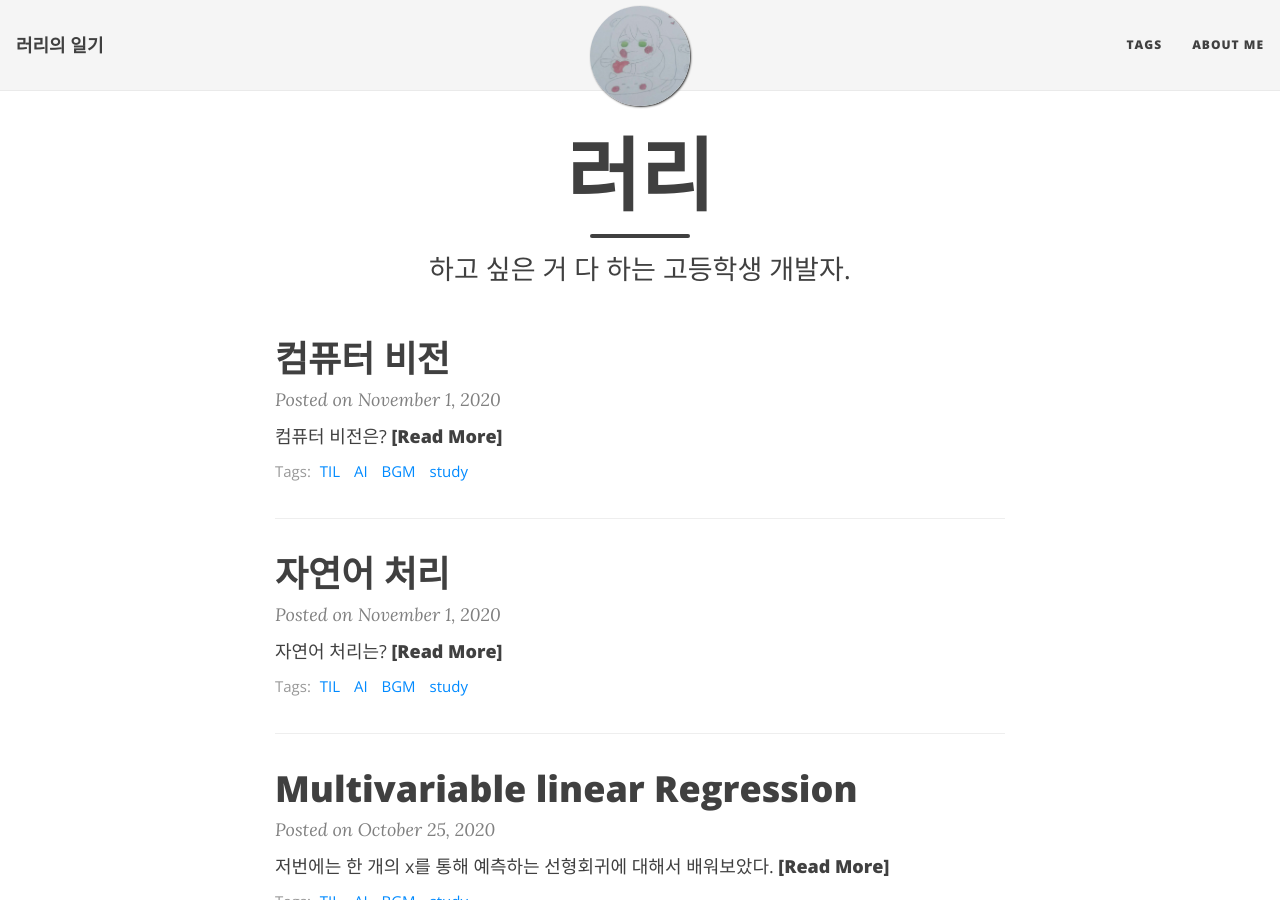
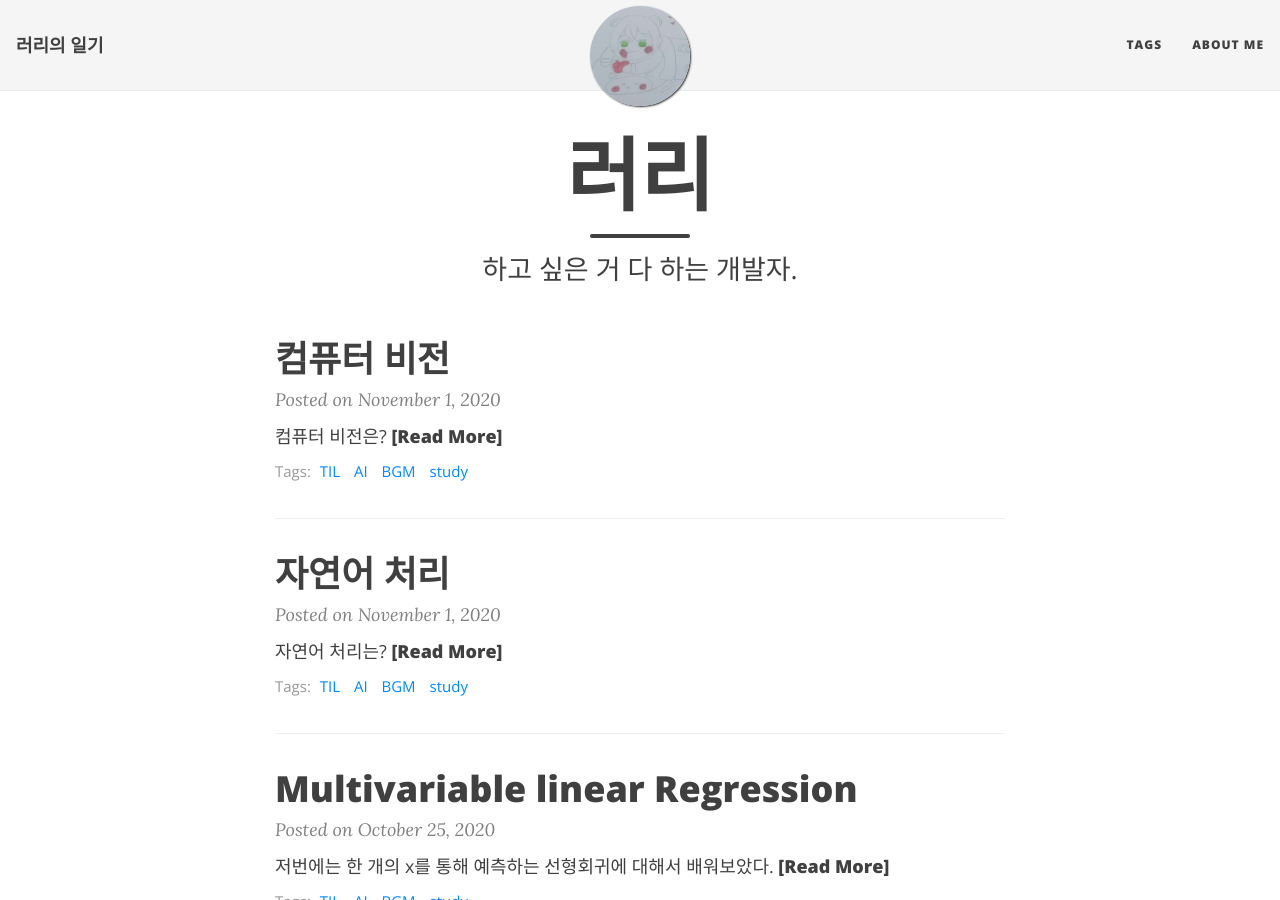
Before and after one commit to Coalery/coalery.github.io, a Jekyll site: the page built from index.html, in a window 1280 px wide and 900 px high. Built offline with Jekyll 4.4.1, drawn with Linux system fonts in a browser that asks for light colours; nearby versions of some CDN libraries; some web fonts are replaced; the list of posts is cut into pages by our own code.

Commit message:
Update index.html

```diff
--- a/index.html
+++ b/index.html
@@ -1,5 +1,5 @@
 ---
 layout: home
 title: 러리
-subtitle: 하고 싶은 거 다 하는 고등학생 개발자.
+subtitle: 하고 싶은 거 다 하는  개발자.
 ---
```
